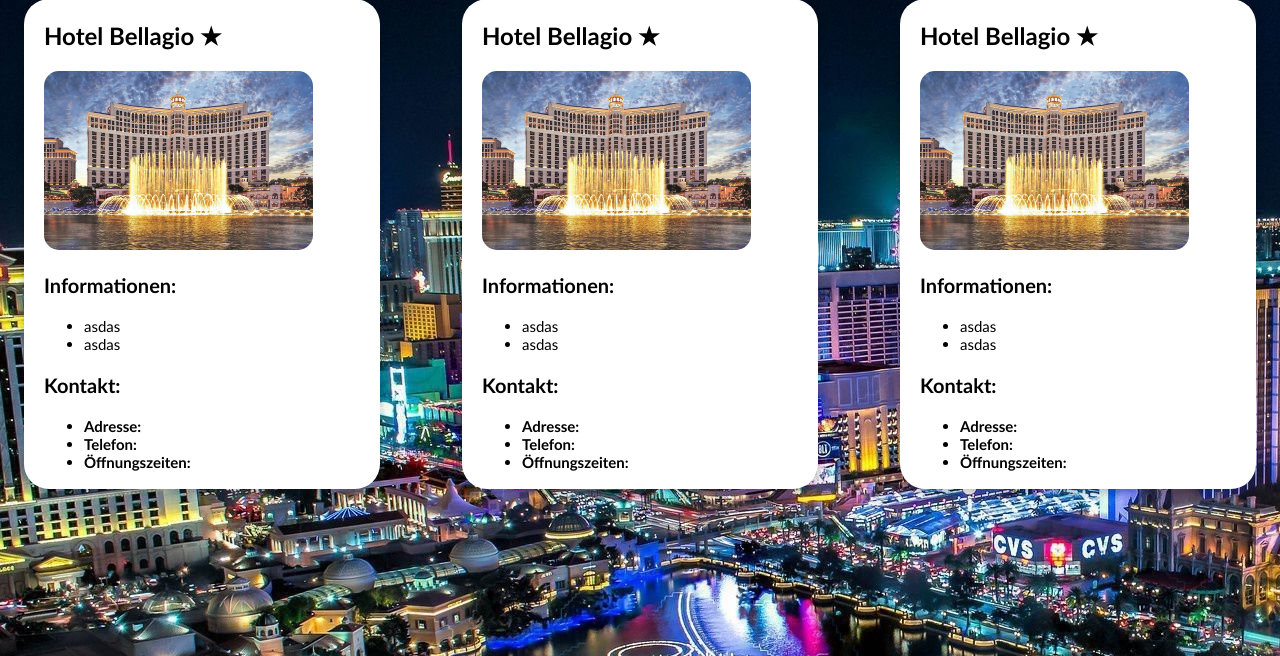
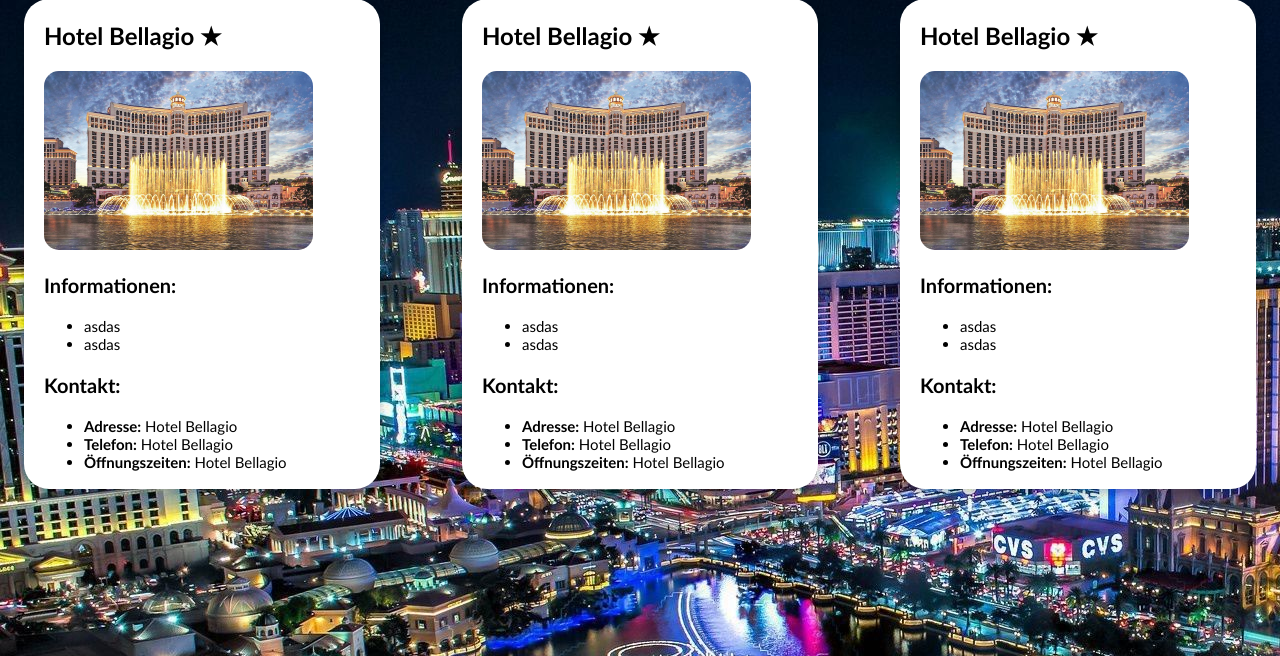
Before and after one commit to MEDT-Firma/m6-viewa-las-vegas, a PHP site: page /twig.php in a window 1280 px wide. Shown: the part 144-800 px from the top of the page. Run offline with PHP 8.4, Linux system fonts and the light colour scheme.

Commit message:
fix twig

```diff
--- a/hotel.php
+++ b/hotel.php
@@ -2,13 +2,13 @@
 
 //namespace Htlw3r\m6-viewa-las-vegas;
 
-class hotel
+class Hotel
 {
     private string $name;
     private int $stars;
     private array $infos;
     private string $contact_address;
-    private string $contact_phone;
+    private string $phone;
     private string $contact_opening_hours;
 
     /**
@@ -17,17 +17,23 @@ class hotel
      * @param int $stars
      * @param array $infos
      * @param string $contact_address
-     * @param string $contact_phone
+     * @param string $phone
      * @param string $contact_opening_hours
      */
-    public function __construct(string $name, int $stars, array $infos, string $contact_address, string $contact_phone, string $contact_opening_hours)
+    public function __construct(string $name, int $stars, array $infos, string $contact_address, string $phone, string $contact_opening_hours)
     {
         $this->name = $name;
         $this->stars = $stars;
         $this->infos = $infos;
         $this->contact_address = $contact_address;
-        $this->contact_phone = $contact_phone;
+        $this->phone = $phone;
         $this->contact_opening_hours = $contact_opening_hours;
+    }
+
+    public static function getDemoData(): array {
+        return array(
+            // new Hotel usw..
+        );
     }
 
     /**
@@ -67,7 +73,7 @@ class hotel
      */
     public function getContactPhone(): string
     {
-        return $this->contact_phone;
+        return $this->phone;
     }
 
     /**
--- a/templates/hotels.twig.html
+++ b/templates/hotels.twig.html
@@ -21,9 +21,9 @@
                     </ul>
                     <p>Kontakt:</p>
                     <ul>
-                        <li><span class="bold">Adresse:</span> {{ hotel.contact_address }}</li>
-                        <li><span class="bold">Telefon:</span> {{ hotel.contact_phone|e }}</li>
-                        <li><span class="bold">Öffnungszeiten:</span> {{ hotel.contact_opening_hours }}</li>
+                        <li><span class="bold">Adresse:</span> {{ hotel.contactAddress }}</li>
+                        <li><span class="bold">Telefon:</span> {{ hotel.contactPhone|e }}</li>
+                        <li><span class="bold">Öffnungszeiten:</span> {{ hotel.contactOpeningHours }}</li>
                     </ul>
                 </div>
             </article>
```
